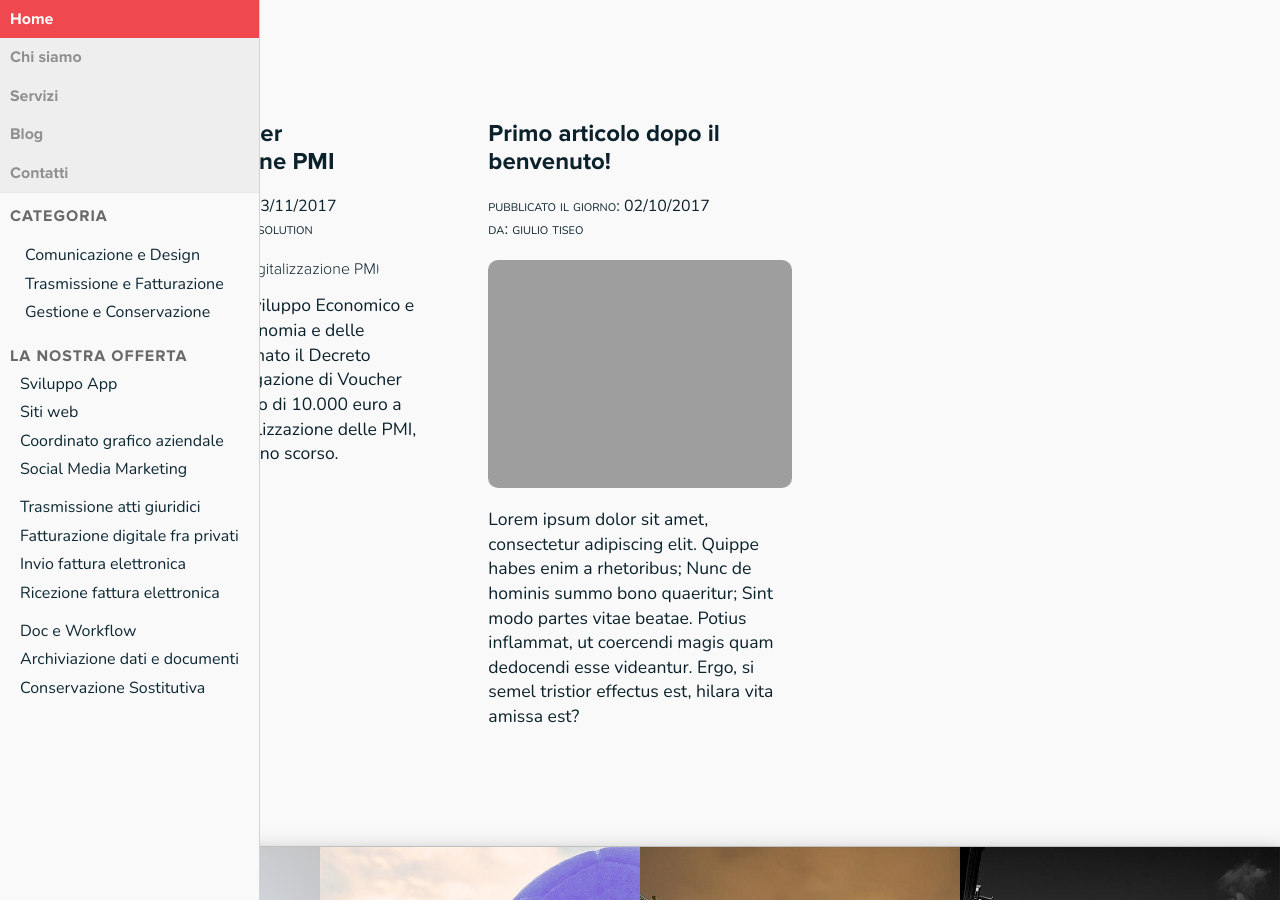
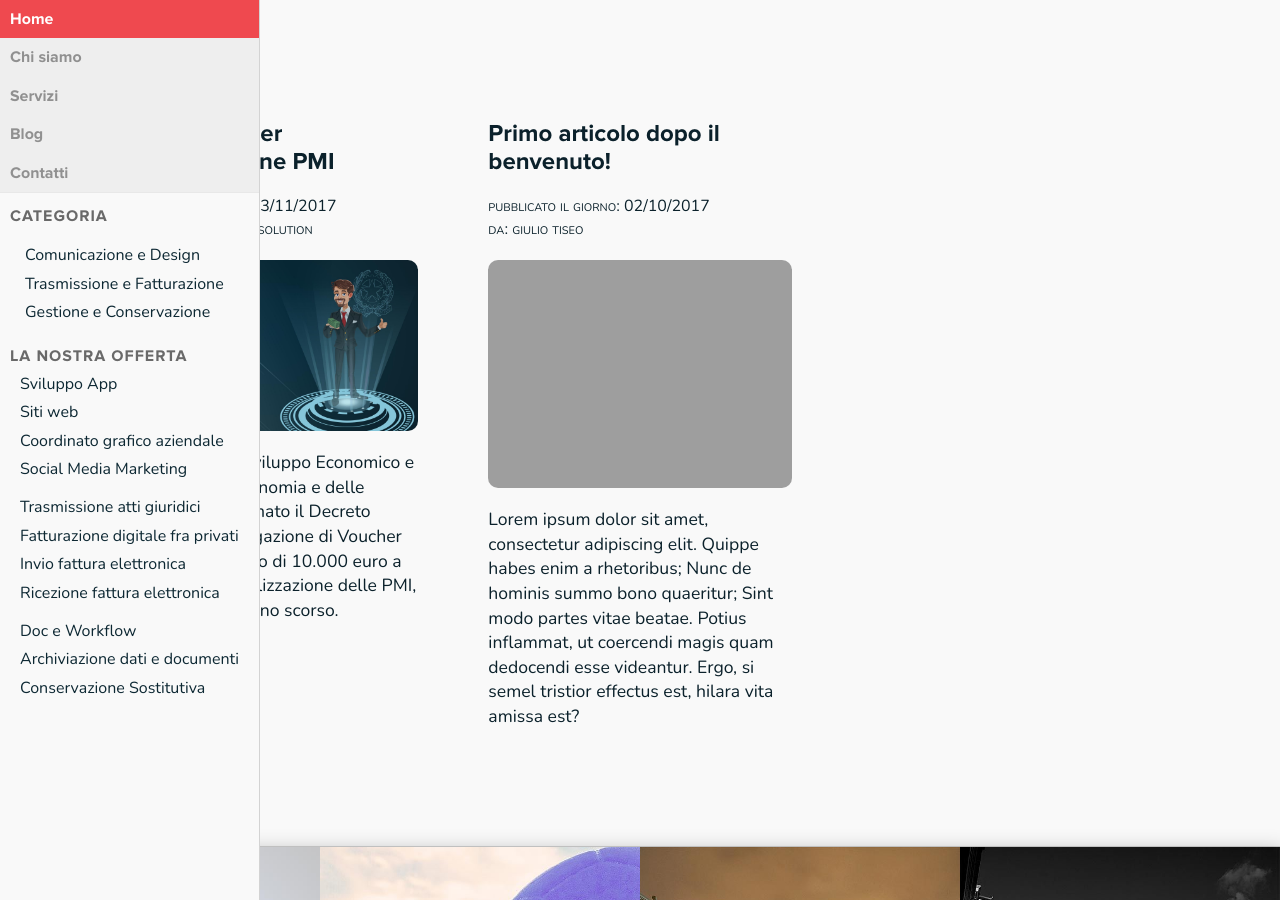
Before and after one commit to flussodigitale/dds, a Jekyll site: the page built from index.html, in a window 1280 px wide and 900 px high, scrolled down 4758 px. Built offline with Jekyll 4.4.1, drawn with Linux system fonts in a browser that asks for light colours; nearby versions of some CDN libraries; some web fonts are replaced; a style sheet for code colours, icons or effects is not loaded.

Commit message:
fix percorsi

```diff
--- a/index.html
+++ b/index.html
@@ -28,7 +28,7 @@ priority: 1.0
             <p class="news__container__posts__post__author">da: {{post.author}} </p>
 
             <div class="news__container__posts__post__media">
-              <img src="{{site.baseurl}}{{post.image}}" alt="{{post.altImg}}" />
+              <img src="{{site.baseurl}}/{{post.image}}" alt="{{post.altImg}}" />
             </div>
 
             <div class="news__container__posts__post__copy">
```
